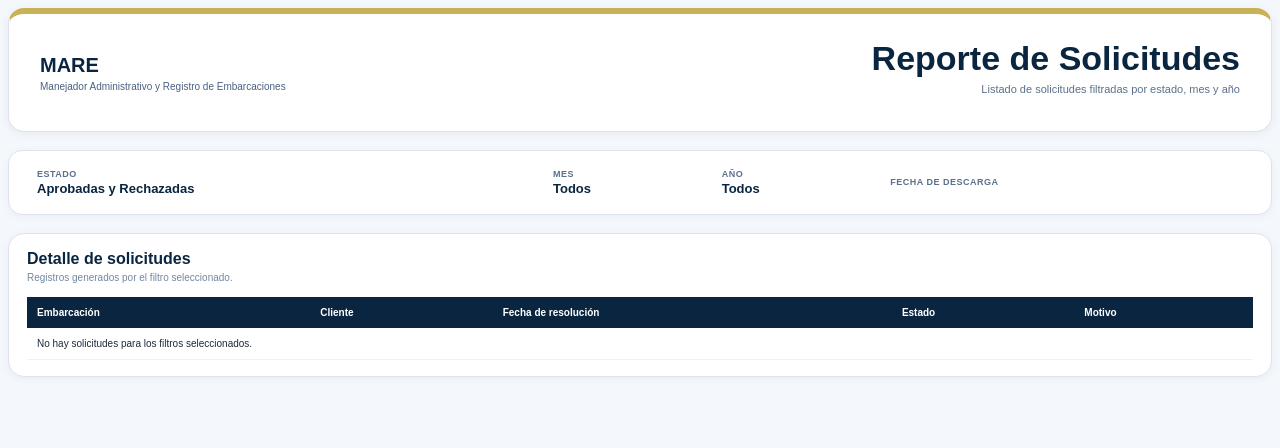
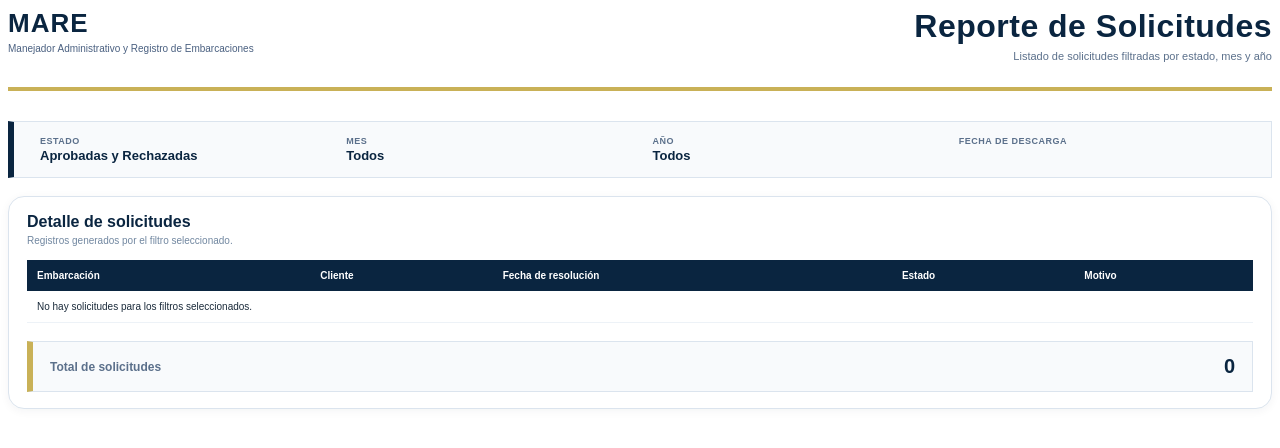
Before and after one commit to eimymuz/MARE-proyecto, a Django app: template templates/reporte/reporte_pdf.html in a window 1280 px wide. Shown: the top 448 px of the page. Run offline with Django 5.2, Linux system fonts and the light colour scheme; the template is opened without the code that fills it, so the values that code supplies are empty.

Commit message:
feat: agregar resumen total de solicitudes en el reporte PDF

```diff
--- a/static/css/reporte/reporte_pdf.css
+++ b/static/css/reporte/reporte_pdf.css
@@ -1,13 +1,21 @@
 @page {
   size: letter landscape;
   margin: 1cm;
+
+  @bottom-center {
+    content: "MARE · Reporte generado automáticamente por el sistema · Página " counter(page) " de " counter(pages);
+    font-size: 8px;
+    color: #8ca0b6;
+    border-top: 1px solid #dbe4ee;
+    padding-top: 5px;
+  }
 }
 
 body{
   font-family: Arial, sans-serif;
   color:#1a2a3a;
   font-size:10px;
-    background:#f4f7fb;
+  background:white;
 }
 
 *{
@@ -20,32 +28,45 @@
 
 .header{
   background:white;
-    border-radius:16px;
-    padding:22px 28px;
-    border:1px solid #dbe4ee;
+  padding:0 0 14px 0;
 
-    border-top:6px solid #c9b157;
+  margin-bottom:16px;
 
-    margin-bottom:18px;
+  border:none;
 
-    box-shadow:
-      0 2px 10px rgba(10,37,64,.06);
+  box-shadow:none;
+}
+
+.header::after{
+  content:"";
+  display:block;
+
+  width:100%;
+  height:4px;
+
+  background:#c9b157;
+
+  margin-top:14px;
 }
 
 .header-table{
   width:100%;
-    border:none;
+  border-collapse:collapse;
 }
 
 .header-table td{
   border:none;
-    vertical-align:middle;
+  vertical-align:top;
+  padding:0;
 }
 
 .logo-title{
-    font-size:20px;
+  font-size:26px;
   font-weight:800;
   color:#0a2540;
+
+  letter-spacing:1px;
+
   margin-bottom:4px;
 }
 
@@ -60,14 +81,20 @@
 
 .report-title h1{
   margin:0;
-    font-size:34px;
+
+  font-size:32px;
+  font-weight:800;
+
   color:#0a2540;
-    font-weight:800;
+
+  letter-spacing:.5px;
 }
 
 .report-title p{
   margin-top:5px;
+
   color:#5b708b;
+
   font-size:11px;
 }
 
@@ -76,40 +103,47 @@
 ====================================================== */
 
 .filters{
-    background:white;
-    border-radius:14px;
+  background:#f8fafc;
+
   border:1px solid #dbe4ee;
+  border-left:6px solid #0a2540;
 
-    padding:14px 18px;
+  padding:12px 16px;
 
   margin-bottom:18px;
 
-    box-shadow:
-      0 2px 8px rgba(10,37,64,.04);
+  box-shadow:none;
 }
 
 .filters-grid{
   width:100%;
   border-collapse:collapse;
+  table-layout:fixed;
 }
 
 .filters-grid td{
   border:none;
-    padding:4px 10px;
+  padding:2px 10px;
+  vertical-align:top;
 }
 
 .filter-label{
   font-size:9px;
+
   text-transform:uppercase;
   letter-spacing:.5px;
+
   color:#5b708b;
-    font-weight:bold;
+
+  font-weight:800;
 }
 
 .filter-value{
   font-size:13px;
-    font-weight:700;
+  font-weight:800;
+
   color:#0a2540;
+
   margin-top:2px;
 }
 
@@ -121,11 +155,13 @@
   width:100%;
   border-collapse:separate;
   border-spacing:14px;
+
   margin-bottom:18px;
 }
 
 .kpi-card{
   background:white;
+
   border-radius:16px;
   border:1px solid #dbe4ee;
 
@@ -139,23 +175,32 @@
 
 .kpi-title{
   font-size:10px;
+
   text-transform:uppercase;
   letter-spacing:.5px;
+
   color:#617892;
+
   font-weight:bold;
+
   margin-bottom:12px;
 }
 
 .kpi-number{
   font-size:34px;
+
   font-weight:800;
+
   color:#0a2540;
+
   line-height:1;
 }
 
 .kpi-desc{
   margin-top:10px;
+
   font-size:10px;
+
   color:#7c92aa;
 }
 
@@ -181,12 +226,14 @@
 
 .main-grid{
   width:100%;
+
   border-collapse:separate;
   border-spacing:16px;
 }
 
 .panel{
   background:white;
+
   border-radius:16px;
   border:1px solid #dbe4ee;
 
@@ -200,14 +247,19 @@
 
 .panel-title{
   font-size:16px;
+
   font-weight:800;
+
   color:#0a2540;
+
   margin-bottom:4px;
 }
 
 .panel-sub{
   font-size:10px;
+
   color:#7187a0;
+
   margin-bottom:14px;
 }
 
@@ -226,9 +278,12 @@
 
 .progress-head td{
   border:none;
+
   padding:0;
+
   font-size:11px;
   font-weight:700;
+
   color:#23364d;
 }
 
@@ -238,26 +293,42 @@
 
 .progress-bg{
   height:12px;
+
   background:#edf2f7;
+
   border-radius:20px;
+
   overflow:hidden;
 }
 
 .progress-fill{
   height:100%;
+
   border-radius:20px;
 }
 
 .green-fill{
-    background:linear-gradient(to right,#22c55e,#16a34a);
+  background:linear-gradient(
+    to right,
+    #22c55e,
+    #16a34a
+  );
 }
 
 .blue-fill{
-    background:linear-gradient(to right,#3b82f6,#2563eb);
+  background:linear-gradient(
+    to right,
+    #3b82f6,
+    #2563eb
+  );
 }
 
 .red-fill{
-    background:linear-gradient(to right,#ef4444,#dc2626);
+  background:linear-gradient(
+    to right,
+    #ef4444,
+    #dc2626
+  );
 }
 
 /* ======================================================
@@ -271,6 +342,7 @@
 
 .table th{
   background:#0a2540;
+
   color:white;
 
   padding:10px;
@@ -284,7 +356,9 @@
 
 .table td{
   padding:10px;
+
   border-bottom:1px solid #edf2f7;
+
   font-size:10px;
 }
 
@@ -293,8 +367,19 @@
 }
 
 /* ======================================================
-     RESUMEN
+   TOTAL RESUMEN
 ====================================================== */
+
+.summary-box{
+  margin-top:18px;
+
+  background:#f8fafc;
+
+  border:1px solid #dbe4ee;
+  border-left:6px solid #c9b157;
+
+  padding:12px 16px;
+}
 
 .summary-row{
   width:100%;
@@ -302,21 +387,25 @@
 }
 
 .summary-row td{
-    border-bottom:1px solid #edf2f7;
-    padding:8px 0;
-    font-size:11px;
+  border:none;
 }
 
 .summary-label{
-    color:#617892;
+  font-size:12px;
   font-weight:700;
+  color:#5b708b;
 }
 
 .summary-value{
   text-align:right;
+
+  font-size:20px;
   font-weight:800;
+
   color:#0a2540;
 }
+
+
 
 /* ======================================================
    FOOTER
@@ -325,7 +414,7 @@
 .footer{
   position:fixed;
 
-    bottom:-0.6cm;
+  bottom:-0.35cm;
   left:0;
   right:0;
 
@@ -333,9 +422,15 @@
 
   padding-top:5px;
 
-    text-align:center;
+  text-align:left;
 
   color:#8ca0b6;
 
   font-size:8px;
 }
+
+/* Número de páginas */
+.footer::after{
+  content:" · Página " counter(page) " de " counter(pages);
+  float:right;
+}
--- a/templates/reporte/reporte_pdf.html
+++ b/templates/reporte/reporte_pdf.html
@@ -90,10 +90,24 @@
       {% endfor %}
     </tbody>
   </table>
-</div>
 
-<div class="footer">
-  MARE · Reporte generado automáticamente por el sistema · {{ fecha_descarga|date:"d/m/Y" }}
+  <!-- RESUMEN TOTAL -->
+    <div class="summary-box">
+
+      <table class="summary-row">
+        <tr>
+          <td class="summary-label">
+            Total de solicitudes
+          </td>
+
+          <td class="summary-value">
+            {{ solicitudes|length }}
+          </td>
+        </tr>
+      </table>
+
+    </div>
+
 </div>
 
 </body>
```
Lines whose indentation alone changed are shown as unchanged.
